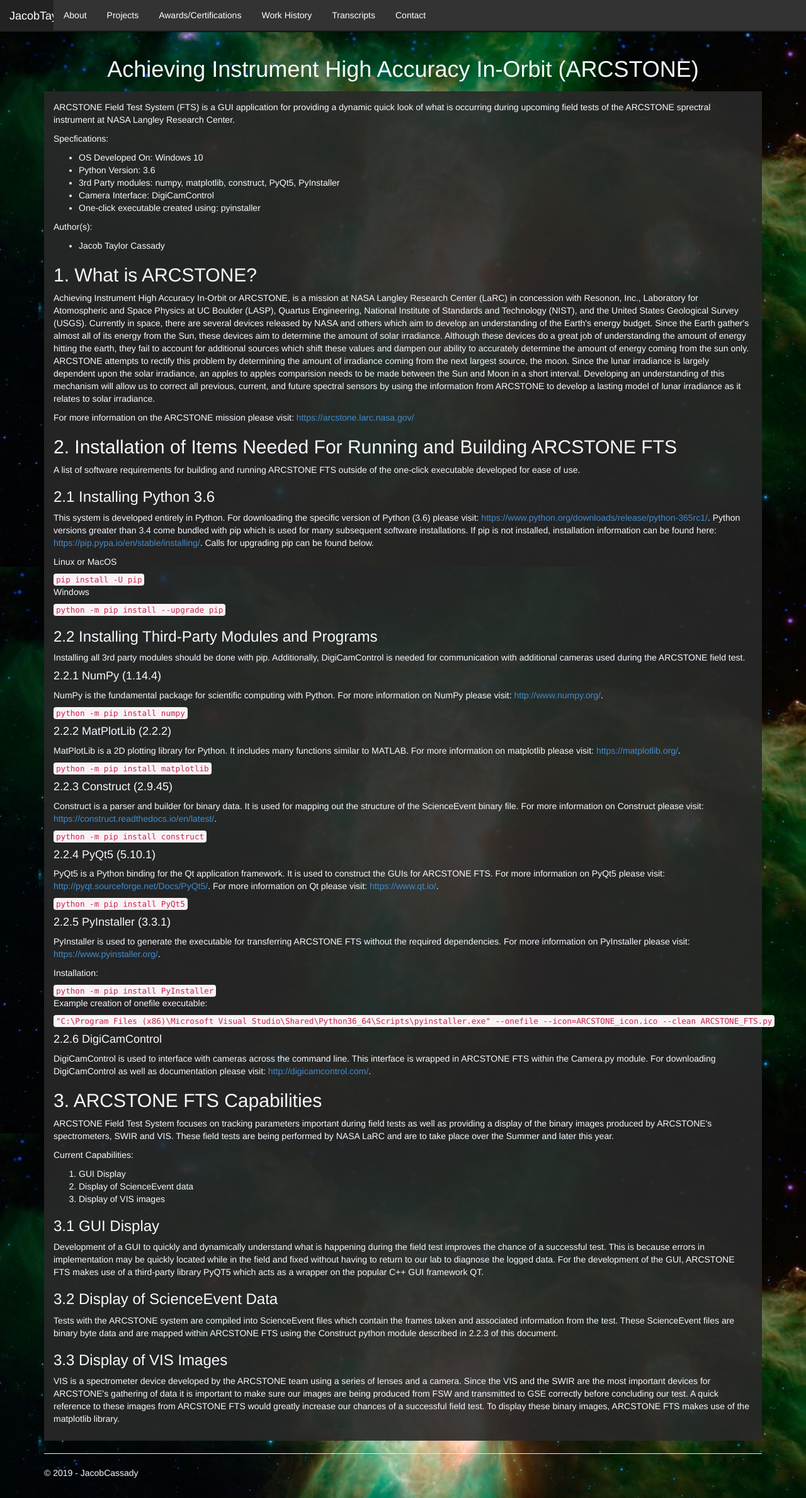
After one commit to jtcass01/JacobCassadyDotCom, a Flask app: page /arcstone_fts in a window 1280 px wide. The commit adds this page. Shown: the whole page at 63% size. Run offline with Flask 2, Linux system fonts and the light colour scheme; data that the repository does not hold is empty; parts of the project's set-up code (start-up, migrations or seed data) failed here and were passed over; some libraries are stand-ins or nearby versions.

Commit message:
Updated header and added arcstone_fts page

```diff
--- a/website/website/static/content/site.css
+++ b/website/website/static/content/site.css
@@ -15,6 +15,9 @@ img {
 .center-img {
     text-align: center;
     display: block;
+}
+
+.bg {
 }
 
 .text-container {
--- /dev/null
+++ b/website/website/templates/arcstone_fts.html
@@ -0,0 +1,176 @@
+{% extends "layout.html" %}
+
+{% block content %}
+
+<center><h1>{{ title }}</h1></center>
+
+<div class="text-container">
+    <p>
+        ARCSTONE Field Test System (FTS) is a GUI application for providing a dynamic quick look of what is occurring during upcoming field tests of the ARCSTONE sprectral instrument at NASA Langley Research Center.
+    </p>
+    <p>
+        Specfications:
+    </p>
+    <ul>
+        <li>OS Developed On: Windows 10</li>
+        <li>Python Version: 3.6</li>
+        <li>3rd Party modules: numpy, matplotlib, construct, PyQt5, PyInstaller</li>
+        <li>Camera Interface: DigiCamControl</li>
+        <li>One-click executable created using: pyinstaller</li>
+    </ul>
+
+    <p>
+        Author(s):
+    </p>
+    <ul>
+        <li>Jacob Taylor Cassady</li>
+    </ul>
+
+
+    <h2>1. What is ARCSTONE?</h2>
+    <p>
+        Achieving Instrument High Accuracy In-Orbit or ARCSTONE, is a mission at NASA Langley Research Center (LaRC) in concession with Resonon, Inc., Laboratory for Atomospheric and Space Physics at UC Boulder (LASP), Quartus Engineering, National Institute of Standards and Technology (NIST), and the United States Geological Survey (USGS).
+        Currently in space, there are several devices released by NASA and others which aim to develop an understanding of the Earth's energy budget.
+        Since the Earth gather's almost all of its energy from the Sun, these devices aim to determine the amount of solar irradiance.
+        Although these devices do a great job of understanding the amount of energy hitting the earth, they fail to account for additional sources which shift these values and dampen our ability to accurately determine the amount of energy coming from the sun only.
+        ARCSTONE attempts to rectify this problem by determining the amount of irradiance coming from the next largest source, the moon.
+        Since the lunar irradiance is largely dependent upon the solar irradiance, an apples to apples comparision needs to be made between the Sun and Moon in a short interval.
+        Developing an understanding of this mechanism will allow us to correct all previous, current, and future spectral sensors by using the information from ARCSTONE to develop a lasting model of lunar irradiance as it relates to solar irradiance.
+    </p>
+    <p>
+        For more information on the ARCSTONE mission please visit: <a href="https://arcstone.larc.nasa.gov/">https://arcstone.larc.nasa.gov/</a>
+    </p>
+
+    <h2>2. Installation of Items Needed For Running and Building ARCSTONE FTS</h2>
+    <p>
+        A list of software requirements for building and running ARCSTONE FTS outside of the one-click executable developed for ease of use.
+    </p>
+    <h3>2.1 Installing Python 3.6</h3>
+    <p>
+        This system is developed entirely in Python.
+        For downloading the specific version of Python (3.6) please visit: <a href="https://www.python.org/downloads/release/python-365rc1/">https://www.python.org/downloads/release/python-365rc1/</a>.
+        Python versions greater than 3.4 come bundled with pip which is used for many subsequent software installations.
+        If pip is not installed, installation information can be found here: <a href="https://pip.pypa.io/en/stable/installing/">https://pip.pypa.io/en/stable/installing/</a>.
+        Calls for upgrading pip can be found below.
+    </p>
+    <p>
+        Linux or MacOS
+    </p>
+    <code>
+        pip install -U pip
+    </code>
+    <p>
+        Windows
+    </p>
+    <code>
+        python -m pip install --upgrade pip
+    </code>
+
+    <h3>2.2 Installing Third-Party Modules and Programs</h3>
+    <p>
+        Installing all 3rd party modules should be done with pip.
+        Additionally, DigiCamControl is needed for communication with additional cameras used during the ARCSTONE field test.
+    </p>
+    <h4>2.2.1 NumPy (1.14.4)</h4>
+    <p>
+        NumPy is the fundamental package for scientific computing with Python.
+        For more information on NumPy please visit: <a href="http://www.numpy.org/">http://www.numpy.org/</a>.
+    </p>
+    <code>
+        python -m pip install numpy
+    </code>
+
+    <h4>2.2.2 MatPlotLib (2.2.2)</h4>
+    <p>
+        MatPlotLib is a 2D plotting library for Python.
+        It includes many functions similar to MATLAB.
+        For more information on matplotlib please visit: <a href="https://matplotlib.org/">https://matplotlib.org/</a>.
+    </p>
+    <code>
+        python -m pip install matplotlib
+    </code>
+
+    <h4>2.2.3 Construct (2.9.45)</h4>
+    <p>
+        Construct is a parser and builder for binary data.
+        It is used for mapping out the structure of the ScienceEvent binary file.
+        For more information on Construct please visit: <a href="https://construct.readthedocs.io/en/latest/">https://construct.readthedocs.io/en/latest/</a>.
+    </p>
+    <code>
+        python -m pip install construct
+    </code>
+
+    <h4>2.2.4 PyQt5 (5.10.1)</h4>
+    <p>
+        PyQt5 is a Python binding for the Qt application framework.
+        It is used to construct the GUIs for ARCSTONE FTS.
+        For more information on PyQt5 please visit: <a href="http://pyqt.sourceforge.net/Docs/PyQt5/">http://pyqt.sourceforge.net/Docs/PyQt5/</a>.
+        For more information on Qt please visit: <a href="https://www.qt.io/">https://www.qt.io/</a>.
+    </p>
+    <code>
+        python -m pip install PyQt5
+    </code>
+
+
+    <h4>2.2.5 PyInstaller (3.3.1)</h4>
+    <p>
+        PyInstaller is used to generate the executable for transferring ARCSTONE FTS without the required dependencies.
+        For more information on PyInstaller please visit: <a href="https://www.pyinstaller.org/">https://www.pyinstaller.org/</a>.
+    </p>
+    <p>
+        Installation:
+    </p>
+    <code>
+        python -m pip install PyInstaller
+    </code>
+    <p>
+        Example creation of onefile executable:
+    </p>
+    <code>
+        "C:\Program Files (x86)\Microsoft Visual Studio\Shared\Python36_64\Scripts\pyinstaller.exe" --onefile --icon=ARCSTONE_icon.ico --clean ARCSTONE_FTS.py
+    </code>
+
+
+    <h4>2.2.6 DigiCamControl</h4>
+    <p>
+        DigiCamControl is used to interface with cameras across the command line.
+        This interface is wrapped in ARCSTONE FTS within the Camera.py module.
+        For downloading DigiCamControl as well as documentation please visit: <a href="http://digicamcontrol.com/">http://digicamcontrol.com/</a>.
+    </p>
+
+    <h2>3. ARCSTONE FTS Capabilities</h2>
+    <p>
+        ARCSTONE Field Test System focuses on tracking parameters important during field tests as well as providing a display of the binary images produced by ARCSTONE's spectrometers, SWIR and VIS.
+        These field tests are being performed by NASA LaRC and are to take place over the Summer and later this year.
+    </p>
+    <p>
+        Current Capabilities:
+    </p>
+    <ol>
+        <li>GUI Display</li>
+        <li>Display of ScienceEvent data</li>
+        <li>Display of VIS images</li>
+    </ol>
+    <h3>3.1 GUI Display</h3>
+    <p>
+        Development of a GUI to quickly and dynamically understand what is happening during the field test improves the chance of a successful test.
+        This is because errors in implementation may be quickly located while in the field and fixed without having to return to our lab to diagnose the logged data.
+        For the development of the GUI, ARCSTONE FTS makes use of a third-party library PyQT5 which acts as a wrapper on the popular C++ GUI framework QT.
+    </p>
+
+    <h3>3.2 Display of ScienceEvent Data</h3>
+    <p>
+        Tests with the ARCSTONE system are compiled into ScienceEvent files which contain the frames taken and associated information from the test.
+        These ScienceEvent files are binary byte data and are mapped within ARCSTONE FTS using the Construct python module described in 2.2.3 of this document.
+    </p>
+
+    <h3>3.3 Display of VIS Images</h3>
+    <p>
+        VIS is a spectrometer device developed by the ARCSTONE team using a series of lenses and a camera.
+        Since the VIS and the SWIR are the most important devices for ARCSTONE's gathering of data it is important to make sure our images are being produced from FSW and transmitted to GSE correctly before concluding our test.
+        A quick reference to these images from ARCSTONE FTS would greatly increase our chances of a successful field test.
+        To display these binary images, ARCSTONE FTS makes use of the matplotlib library.
+    </p>
+</div>
+
+{% endblock %}
--- a/website/website/templates/layout.html
+++ b/website/website/templates/layout.html
@@ -15,6 +15,7 @@
 
 <body>
     <div class="navbar navbar-inverse navbar-fixed-top">
+        <a href="/" class="navbar-brand">JacobTaylorCassady.com</a>
         <div class="container">
             <div class="navbar-header">
                 <button type="button" class="navbar-toggle" data-toggle="collapse" data-target=".navbar-collapse">
@@ -30,6 +31,7 @@
                         <a href="{{ url_for('projects') }}" class="dropbtn">Projects</a>
                         <div class="dropdown-content">
                             <a href="{{ url_for('simon') }}">SIMON</a>
+                            <a href="{{ url_for('arcstone_fts') }}">ARCSTONE FTS</a>
                             <a href="{{ url_for('rc8_api') }}">Denso RC8 Python API</a>
                             <a href="{{ url_for('vds') }}">VDS</a>
                         </div>
--- a/website/website/views.py
+++ b/website/website/views.py
@@ -56,6 +56,19 @@ def simon():
     return render_template(
         'simon.html',
         title='Sign Interfaced Machine Operating Network (SIMON)',
+        year=datetime.now().year,
+        message=''
+    )
+
+@app.route('/arcstone_fts')
+def arcstone_fts():
+    """Renders the simon project page."""
+    track_event(
+		category='projects',
+		action='ARCSTONE FTS page visit')
+    return render_template(
+        'arcstone_fts.html',
+        title='Achieving Instrument High Accuracy In-Orbit (ARCSTONE)',
         year=datetime.now().year,
         message=''
     )
```
Also changed, not shown: 1 other file.
